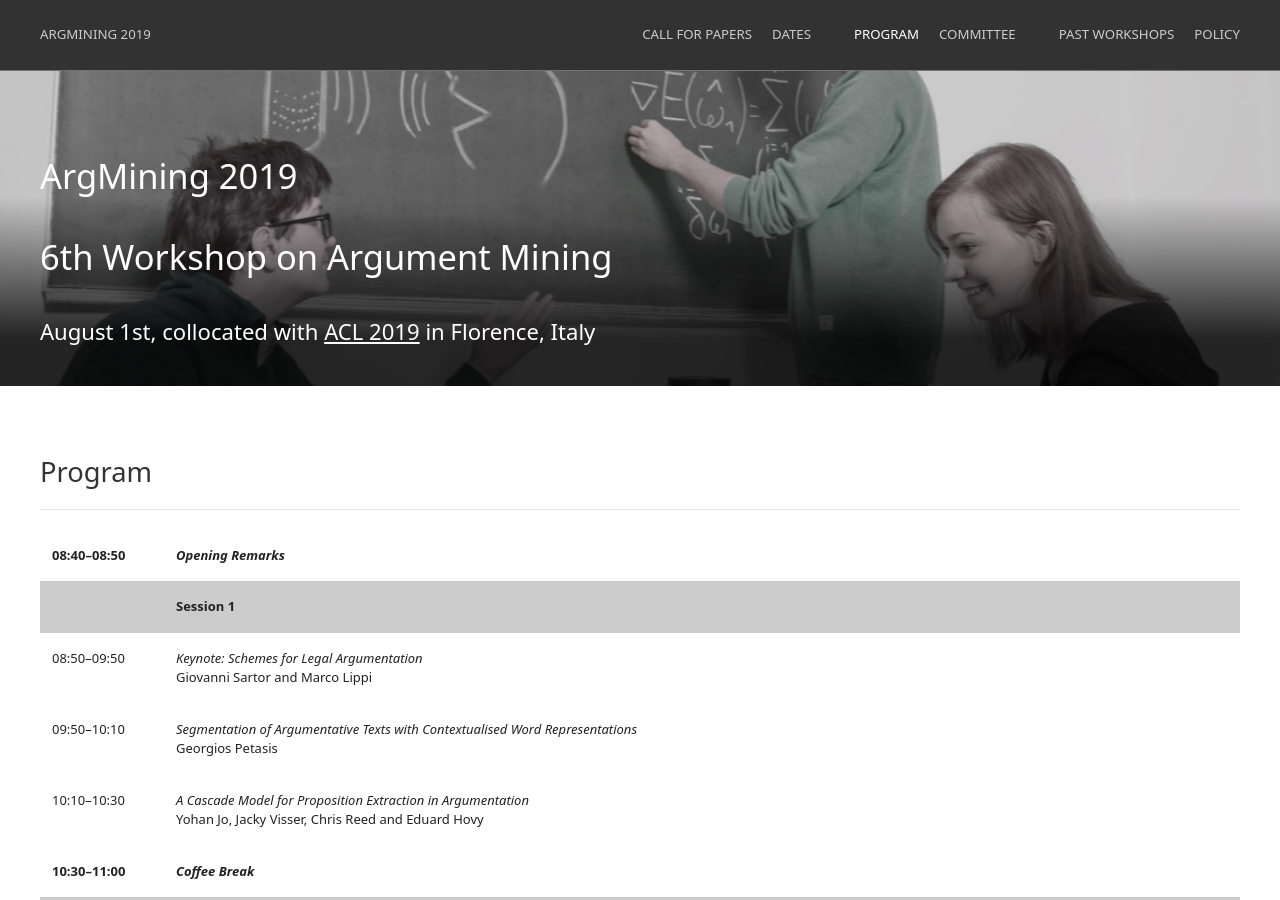
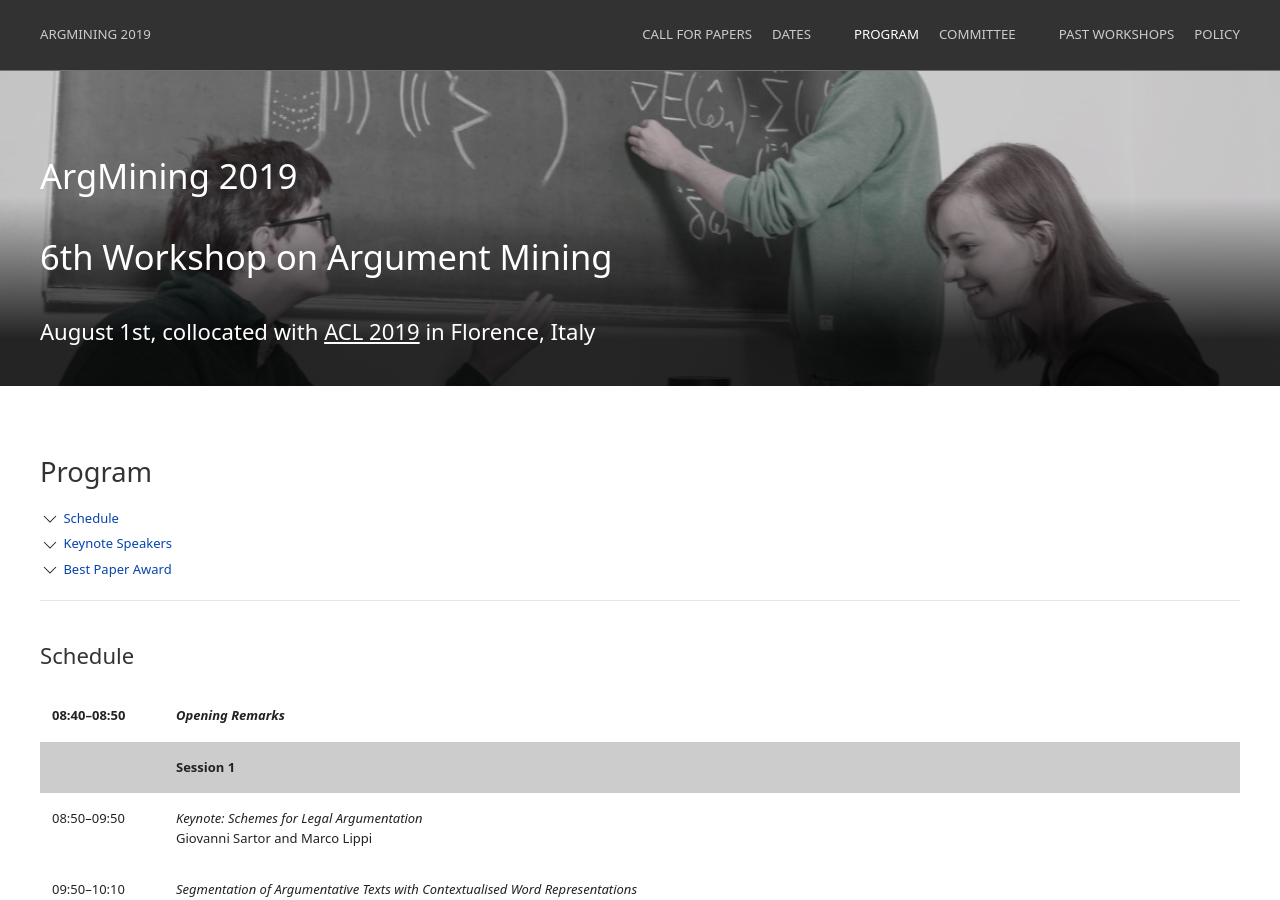
Before and after one commit to argmining19-webis-de/argmining19-webis-de.github.io, a Jekyll site: the page built from program.html, in a window 1280 px wide and 900 px high. Built offline with Jekyll 4.4.1, drawn with Linux system fonts in a browser that asks for light colours.

Commit message:
added sections into program

```diff
--- a/program.html
+++ b/program.html
@@ -8,12 +8,19 @@ description: Program
 <main class="uk-section uk-section-default">
 
     <div class="uk-container">
-        <h1>Program</h1>
+            <h1>Program</h1>
+            <ul class="uk-list">
+            <li><span data-uk-icon="chevron-down"></span> <a href="#schedule">Schedule</a></li>
+            <li><span data-uk-icon="chevron-down"></span> <a href="#keynote-speakers">Keynote Speakers</a></li>
+            <li><span data-uk-icon="chevron-down"></span> <a href="#best-paper-award">Best Paper Award</a></li></ul>
+
+
         <hr>
+        <h2 id="schedule">Schedule</h2>
         {% include_relative schedule.html %}
         <!-- <p>ArgMining 2019 is a full-day workshop, including seven oral and 13 poster presentations (including one demo), a keynote, a best paper award, and a special event.  Details on the schedule soon.</p> -->
         <hr>
-        <h2>Joint Keynote Speakers: <a href="https://giovannisartor.net" target="blank">Giovanni Sartor</a> and <a href="http://www.agentgroup.unimore.it/Lippi/" target="blank">Marco Lippi</a></h2>
+        <h2 id="keynote-speakers">Joint Keynote Speakers: <a href="https://giovannisartor.net" target="blank">Giovanni Sartor</a> and <a href="http://www.agentgroup.unimore.it/Lippi/" target="blank">Marco Lippi</a></h2>
         <div class="uk-section-xsmall" uk-grid>
                 <div class="uk-width-small uk-padding-remove-top">
                     <img data-src="img/sartor.jpg" alt="Giovanni Sartor" uk-img>
@@ -37,7 +44,7 @@ description: Program
                         </p>
                     </div>
                 </div>
-        <h2>Best Paper Award sponsored by <a href="https://www.ibm.com" target="_blank">IBM</a></h2>
+        <h2 id="best-paper-award" >Best Paper Award sponsored by <a href="https://www.ibm.com" target="_blank">IBM</a></h2>
         <div class="uk-section-xsmall" uk-grid>
             <div class="uk-width-small uk-padding-remove-top">
                 <img data-src="img/ibm-logo.png" alt="IBM" uk-img>
```
